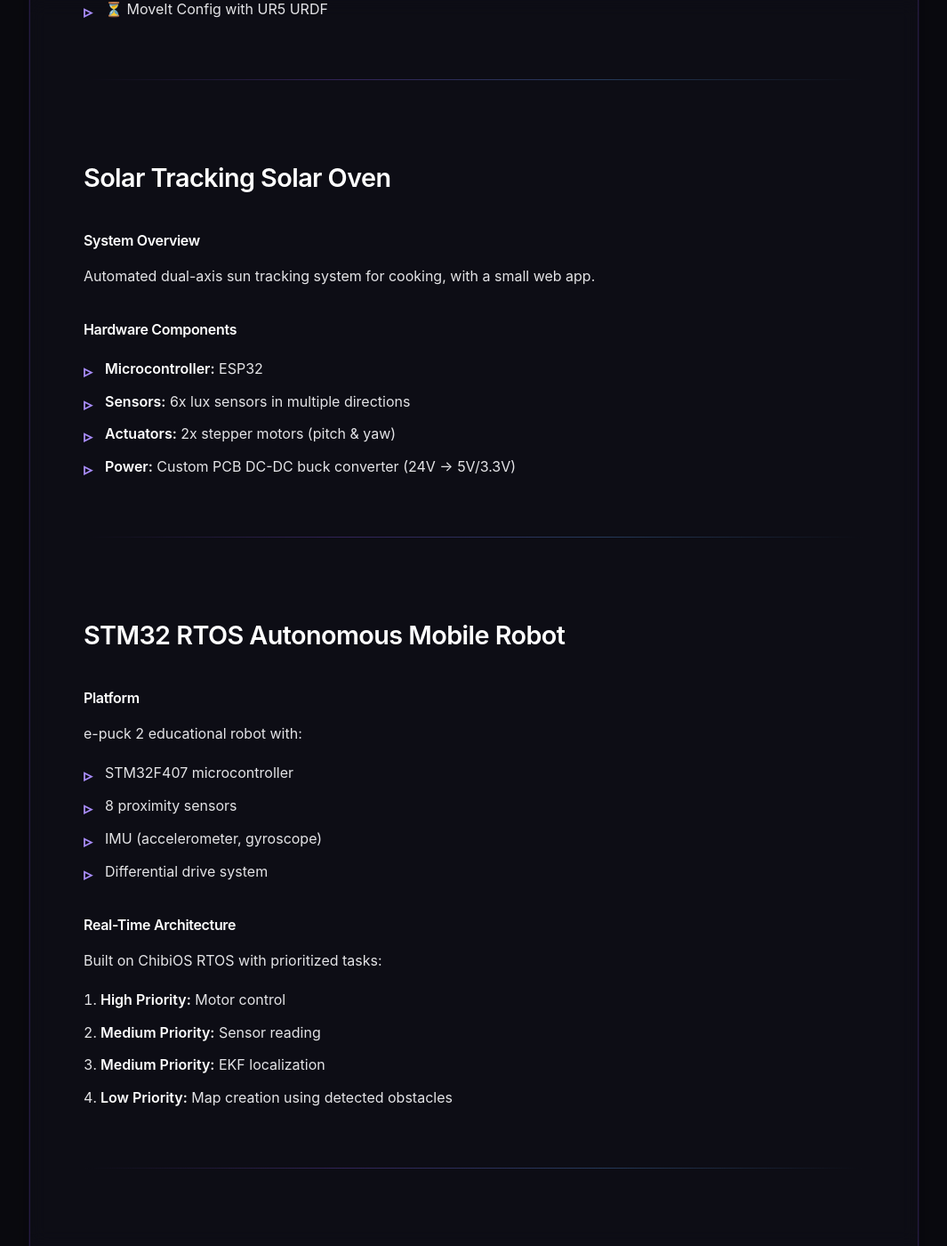
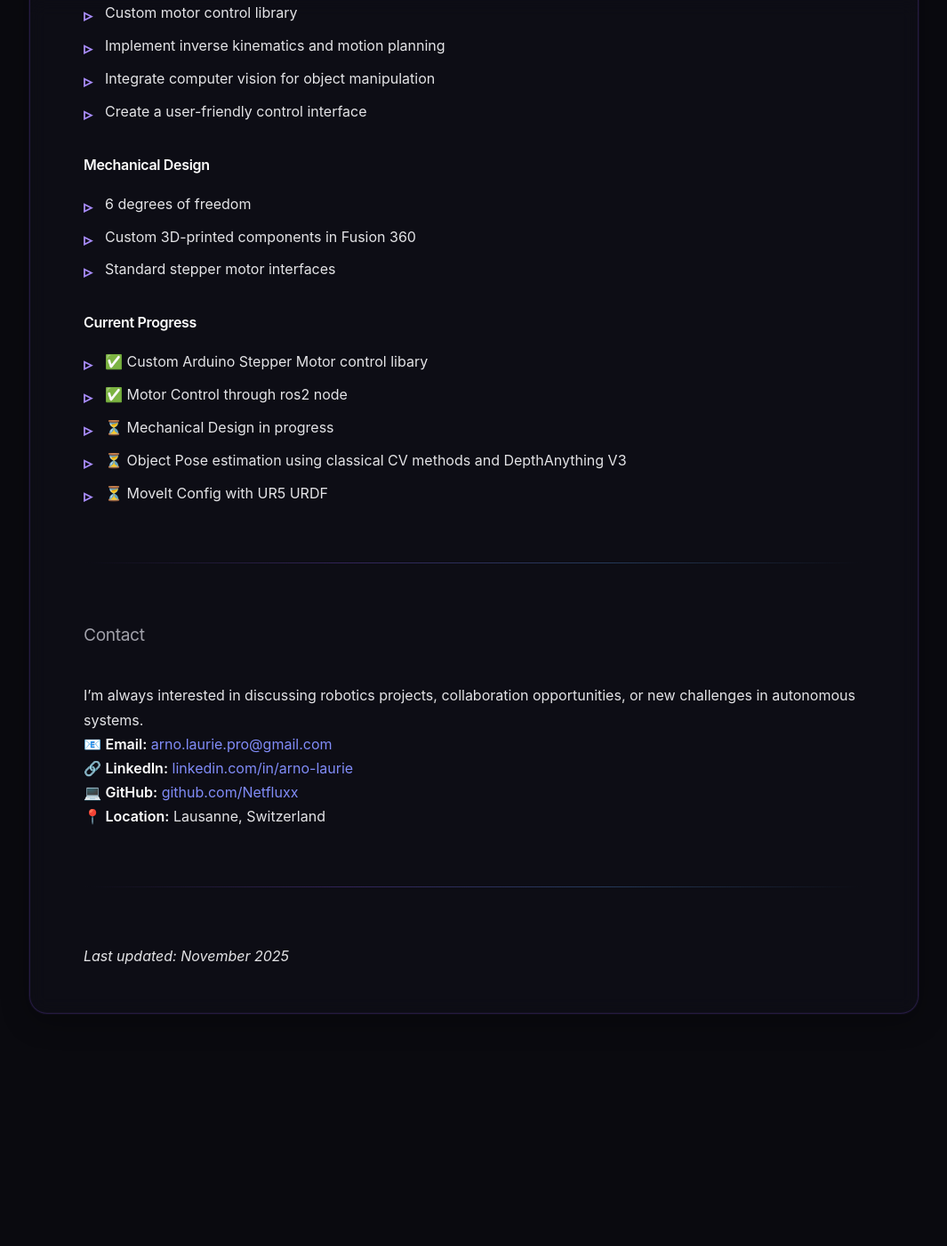
Before and after one commit to Netfluxx/Netfluxx.github.io, a Jekyll site: the page built from index.md, in a window 1280 px wide and 1400 px high, scrolled down 16624 px. Shown: the whole window at 89% size, without its empty margins (107-1172 px from the left). Built offline with Jekyll 4.4.1, drawn with Linux system fonts in a browser that asks for light colours; our own code applies the rules of GitHub Pages for plain Markdown files; after the commit the page ends 17823 px from its top, so only the background shows below that; some of the changed text lies outside the part shown.

Commit message:
simplified project list

```diff
--- a/index.md
+++ b/index.md
@@ -555,7 +567,7 @@
 - ⏳ MoveIt Config with UR5 URDF
 
 ---
-
+<!--
 <a name="project-solar-oven"></a>
 ### **Solar Tracking Solar Oven**
 
@@ -588,20 +600,8 @@
 3. **Medium Priority:** EKF localization
 4. **Low Priority:** Map creation using detected obstacles
 
----
+--- -->
 
-<a name="project-horloge"></a>
-### **Mechanial Oscillator design with mechanical flexures**
-- insensitive to linear and angular velocities and accelerations
-- Fusion 360 CAD and Simulations
-- Material Selection
-
----
-
-<a name="project-assembleur"></a>
-### **AVR Assembly Project**
-- AVR Assembly Code
-- LCD, Keypad, Stepper Motor and distance sensor integration
 
 
 ## Contact
```
Also changed, not shown: other parts of index.md (+12 -0 lines).
